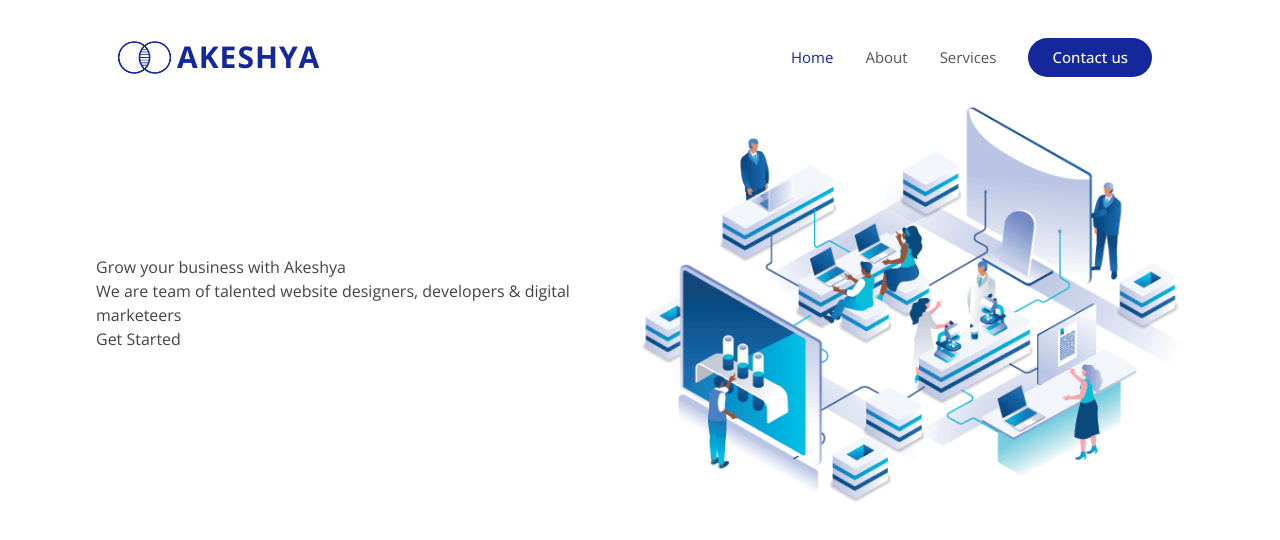
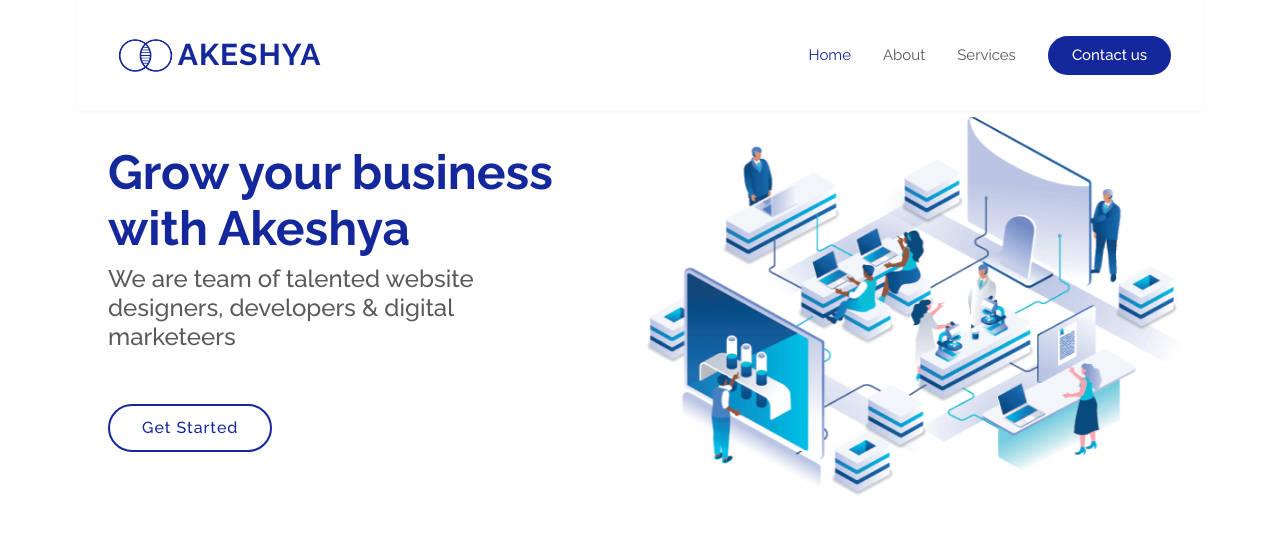
Before and after one commit to Troll-Lol0059/akeshya-clone, a Next.js app: page / in a window 1280 px wide. Shown: the top 540 px of the page. Built offline with nearby package versions, Linux system fonts and the light colour scheme.

Commit message:
Project Akeshya Clone - Commit 5 - Styled Hero Section & Made it responsive

```diff
--- a/src/app/components/HeroSection.jsx
+++ b/src/app/components/HeroSection.jsx
@@ -5,24 +5,26 @@ import heroSectionImage from '../../../public/images/hero-img.png'
 
 function HeroSection() {
   return (
-    <section className='flex lg:flex-row flex-col-reverse justify-center items-center gap-2'>
+    <section className='lg:w-full flex lg:flex-row flex-col-reverse justify-center lg:gap-0 gap-6 lg:py-4'>
         {/* content DIV */}
-        <div className=''>
-            <h2>
+        <div className='lg:w-[50%] font-raleway lg:px-3 px-16 md:px-10 lg:py-7 lg:block flex flex-col items-start'>
+            <h2 className='lg:text-[48px] text-[28px] text-blueVoilet font-bold lg:w-[90%] lg:leading-[3.5rem]'>
                 Grow your business with Akeshya
             </h2>
-            <h3>
+
+            <h3 className='lg:text-[24px] opacity-[0.9] text-[18px] text-black4 lg:w-[90%] tracking-none lg:py-[9px] py-[6px] font-[500] lg:leading-[1.2]'>
                 We are team of talented website designers, developers & digital marketeers
             </h3>
-            <button>
+
+            <button className='text-[16px] font-[500] tracking-[1px] px-8 py-[10px] my-6 lg:my-11 rounded-[50px] border-2 border-blueVoilet text-blueVoilet transition-all duration-500 hover:bg-blueVoilet hover:text-white'>
                 Get Started
             </button>
         </div>
 
         {/* image div */}
-        <div className='flex justify-center items-center'>
+        <div className='lg:w-[50%] flex lg:justify-start justify-center lg:overflow-y-hidden my-[22px] lg:px-16 lg:my-0 md:mt-36 md:mb-4'>
             <Image src={heroSectionImage}
-                className="lg:w-full w-1/2 md:w-7/10"
+                className="imageAnimation lg:w-[420px] w-[57%] md:w-[70%] lg:h-[300px]"
                 alt='Hero Section Image'
             />
         </div>
--- a/src/app/components/Navbar.tsx
+++ b/src/app/components/Navbar.tsx
@@ -14,31 +14,32 @@ export default function Navbar() {
     const toggleMobileMenu = () => {
         setIsMobileMenuOpen(!isMobileMenuOpen);
         if (!isMobileMenuOpen) {
-            document.body.style.overflow = 'hidden'; // Prevent scrolling when menu is open
+            // Prevent scrolling when menu is open
+            document.body.style.overflow = 'hidden';
         } else {
-            document.body.style.overflow = ''; // Re-enable scrolling when menu is closed
+            document.body.style.overflow = '';
         }
     };
 
     const closeMobileMenu = () => {
         console.log("I am fired")
         setIsMobileMenuOpen(false);
-        document.body.style.overflow = ''; // Re-enable scrolling
+        document.body.style.overflow = '';
     };
 
     useEffect(() => {
         if (isMobileMenuOpen) {
-            document.body.style.overflow = 'hidden'; // Prevent scrolling when menu is open
+            document.body.style.overflow = 'hidden';
         } else {
-            document.body.style.overflow = ''; // Re-enable scrolling when menu is closed
+            document.body.style.overflow = 'auto';
         }
     }, [isMobileMenuOpen]);
 
     return (
-        <div className={`lg:w-full relative flex items-center justify-between px-8 lg:px-4`}>
+        <div className={`lg:w-full relative flex items-center justify-between px-8 lg:px-4 md:py-2 md:px-8`}>
             {/* For Name and Logo */}
             <Link href={"/"}>
-                <h1 className="flex items-center text-[30px] text-[#14279B] font-[650]">
+                <h1 className="flex items-center justify-center text-[30px] text-[#14279B] font-[650] lg:px-5">
                     {/* Logo */}
                     <div>
                         <Image
@@ -80,7 +81,7 @@ export default function Navbar() {
                 </button>
             </div>
 
-            <nav className={`${isMobileMenuOpen ? 'absolute z-[56] left-0 top-7 w-full px-6 py-2 ' : 'hidden'} lg:w-fit lg:block lg:relative lg:px-4 lg:top-0`}>
+            <nav className={`${isMobileMenuOpen ? 'absolute z-[56] left-0 top-7 w-full px-6 py-2 ' : 'hidden'} lg:w-fit lg:block lg:relative lg:px-4 lg:py-1 lg:top-0`}>
                 <ul className="list-none lg:flex lg:h-fit h-[100vh] bg-white items-center justify-between flex-wrap py-2 gap-8 rounded-md" style={{ zIndex: 60 }}>
                     {
                         navbarData?.map((item, index) => (
--- a/src/app/globals.css
+++ b/src/app/globals.css
@@ -1,6 +1,7 @@
 @tailwind base;
 @tailwind components;
 @tailwind utilities;
+
 
 :root {
   --foreground-rgb: 0, 0, 0;
@@ -17,7 +18,6 @@
   }
 }
 
-
 *{
   margin: 0;
   padding: 0;
@@ -29,14 +29,35 @@ body {
   width: 100%;
   overflow-x: hidden;
   overflow-y: auto;
-  font-family: "Open Sans", "sans-serif";
+  font-family: 'Raleway', sans-serif;
   color: #444444;
   z-index: 0;
 }
 
+.button{
+  transition-duration: 0.5s;
+}
+
 .navbar-spacing {
-  margin-top: var(--navbar-height, 100px);
+  margin-top: var(--navbar-height, 90px);
 }
+
+@media (min-width: 1024px) {
+  .imageAnimation {
+    scale: 1.3;
+    animation: up-down 3s ease-in-out infinite alternate-reverse both;
+  }
+}
+
+@keyframes up-down {
+  0% {
+      transform: translateY(0);
+  }
+  100% {
+      transform: translateY(30px);
+  }
+}
+
 
 @layer utilities {
   .text-balance {
--- a/src/app/layout.tsx
+++ b/src/app/layout.tsx
@@ -1,9 +1,11 @@
 import type { Metadata } from "next";
 import { Open_Sans } from "next/font/google";
+import { Raleway } from "next/font/google";
 import "./globals.css";
 import Navbar from "./components/Navbar";
 
-const inter = Open_Sans({ subsets: ["latin"] });
+const openSans = Open_Sans({ subsets: ["latin"] });
+const raleway = Raleway({ subsets: ["latin"] });
 
 export const metadata: Metadata = {
   title: "Akeshya",
@@ -25,8 +27,12 @@ export default function RootLayout({
 }>) {
   return (
     <html lang="en" >
-      <body suppressHydrationWarning={true} className={inter.className}>
-        <div className="lg:w-[85%] mx-auto fixed top-0 right-0 left-0 z-1000 lg:flex items-center py-[22px]">
+      <head>
+        <link href="https://fonts.googleapis.com/css2?family=Raleway:ital,wght@0,100..900;1,100..900&display=swap" rel="stylesheet" />
+      </head>
+
+      <body suppressHydrationWarning={true} className={`${openSans.className} ${raleway.className}`}>
+        <div className="lg:w-[88%] mx-auto fixed top-0 right-0 left-0 z-1000 lg:flex items-center py-6 px-6 lg:py-[8px] lg:px-0 md:px-0 md:py-[16px] bg-white shadow-sm">
           <Navbar />
         </div>
 
--- a/src/app/page.tsx
+++ b/src/app/page.tsx
@@ -1,9 +1,15 @@
+"use client"
 import HeroSection from './components/HeroSection';
+
 
 export default function Home() {
   return (
-    <div>
+    <div className=''>
       <HeroSection />
+
+      <div className='h-[2000px] min-h-[1500px]'>
+
+      </div>
     </div>
   );
 }
--- a/tailwind.config.ts
+++ b/tailwind.config.ts
@@ -8,6 +8,20 @@ const config: Config = {
   ],
   theme: {
     extend: {
+      colors: {
+        white:"#ffffff",
+        blueVoilet: "#14279B",
+        black:"#fff",
+        black1:"#111111",
+        black2:"#222222",
+        black3:"#333333",
+        black4:"#484848",
+        black5:"#555555",
+      },
+      fontFamily: {
+        openSans: ['"Open Sans"', 'sans-serif'],
+        raleway: ['"Raleway"', 'sans-serif'],
+      },
       backgroundImage: {
         "gradient-radial": "radial-gradient(var(--tw-gradient-stops))",
         "gradient-conic":
```
Also changed, not shown: package.json (+7 -5 lines), 1 other file (tests, documents, lock files or other folders).
